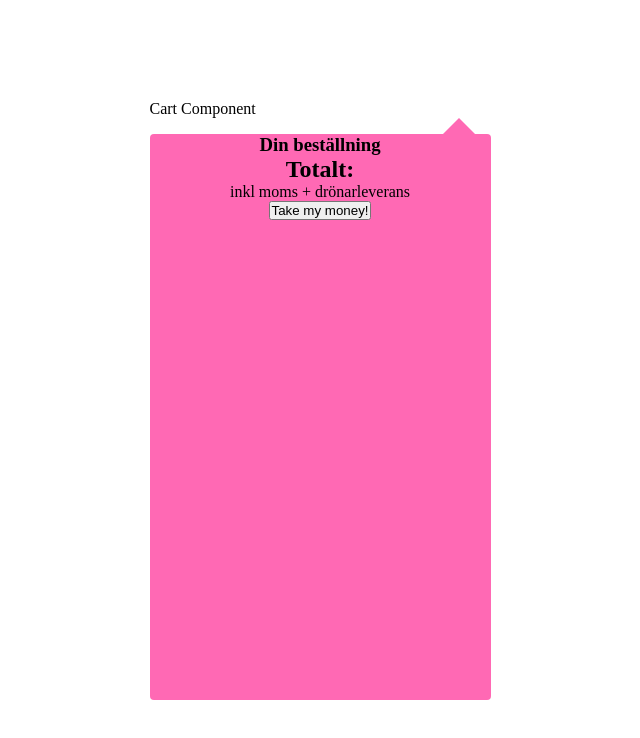
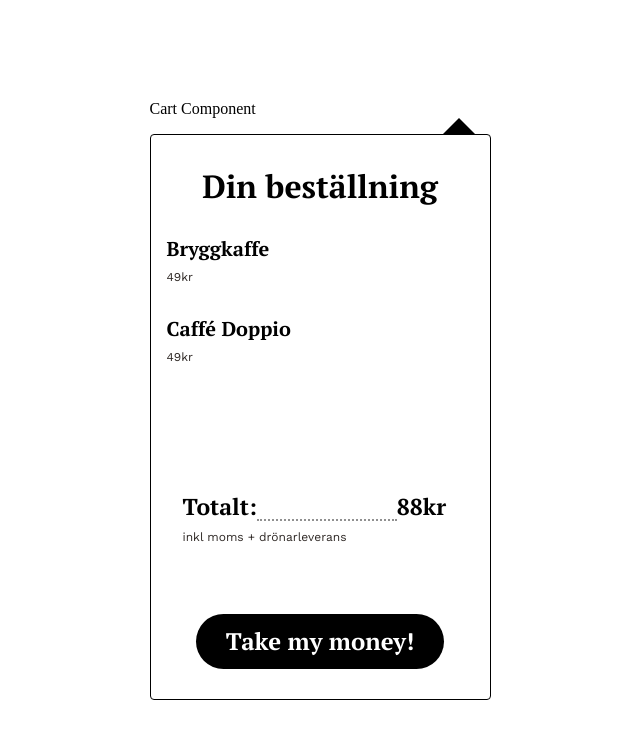
Before and after one commit to nicole-avila/airbean-group-exercise, a React (Vite) app in the folder airbean-gruppovning/: page /cart in a window 1280 px wide. Shown: the top 738 px of the page, without its empty margins (320-960 px from the left). Built offline with nearby package versions, Linux system fonts and the light colour scheme.

Commit message:
cart-component done

```diff
--- a/airbean-gruppovning/src/components/Cart-component/CartComponent.css
+++ b/airbean-gruppovning/src/components/Cart-component/CartComponent.css
@@ -1,18 +1,84 @@
+.cart{
+
+}
+.cart-heading{
+    font-family: PT Serif;
+    font-size: 32px;
+    font-weight: 700;
+    line-height: 38px;
+    letter-spacing: 0em;
+    text-align: center;
+    margin-top:2rem;
+
+}
+.cart-total{
+    font-family: PT Serif;
+    font-size: 23px;
+    font-weight: 700;
+    line-height: 28px;
+    letter-spacing: 0em;
+    text-align: left;
+    margin-bottom:0.5rem;
+    display: flex;
+}
+.cart-products-text{
+    font-family: PT Serif;
+    font-size: 20px;
+    font-weight: 700;
+    line-height: 24px;
+    letter-spacing: 0em;
+    text-align: left;
+    margin-left: 1rem;
+    margin-top:2rem;
+}
+.cart-total-price{
+
+}
+.cart-total-container{
+    display: flex;
+
+}
+.cart-dot{
+    border-bottom: 2px dotted rgba(0, 0, 0, 0.434);
+    width: 140px;
+}
+
+.cart-moms-text{
+    font-family: Work Sans;
+    font-size: 12px;
+    font-weight: 400;
+    line-height: 16px;
+    letter-spacing: 0em;
+    text-align: left;
+    color: #2F2926;
+
+}
 .cart-square{
-    background-color: hotpink;
     width: 341px;
     height: 565.77px;
     border-radius: 4px;
     display: flex;
     flex-direction: column;
-    align-items: center;
+    align-items: space-between;
+    border: 1px solid black;
+}
+.cart-product-price{
+    font-family: Work Sans;
+    font-size: 12px;
+    font-weight: 400;
+    line-height: 16px;
+    letter-spacing: 0em;
+    text-align: left;
+    color: #2F2926;
+    margin-left: 1rem;
+    margin-top:0.5rem;
 }
 .cart-triangle{
     width: 0;
     height: 0;
     border-left: 16px solid transparent;
     border-right: 16px solid transparent;
-    border-bottom: 16px solid hotpink;
+    border-bottom: 16px solid rgb(0, 0, 0);
     margin-right:1rem;
 }
 .cart-triangle-container{
@@ -21,3 +87,14 @@
     align-items: right;
     justify-content: right;
 }
+.button__cart{
+    background-color: black;
+    color: white;
+    width:248px;
+}
+.cart-container-bottom{
+    display: flex;
+    flex-direction: column;
+    padding:2rem;
+    margin-top:6rem;
+}
--- a/airbean-gruppovning/src/components/Cart-component/CartComponent.jsx
+++ b/airbean-gruppovning/src/components/Cart-component/CartComponent.jsx
@@ -3,16 +3,25 @@ import './CartComponent.css';
 function CartComponent(){
 
     return(
-        <section>Cart Component
+        <section className='cart'>Cart Component
             <aside className='cart-triangle-container'>
                 <div className='cart-triangle'></div>
             </aside>
             <article className='cart-square'>
-                <h1>Din beställning</h1>
-
-                <h2>Totalt:</h2>
-                <p>inkl moms + drönarleverans</p>
-                <button>Take my money!</button>
+                <h1 className='cart-heading'>Din beställning</h1>
+            <aside className='cart-products'>
+                <h1 className='cart-products-text'>Bryggkaffe</h1>
+                <p className='cart-product-price'>49kr</p>
+                <h1 className='cart-products-text'>Caffé Doppio</h1>
+                <p className='cart-product-price'>49kr</p>
+                </aside>
+                <article className='cart-container-bottom'>
+                    <aside className='cart-total-container'>
+                        <h2 className='cart-total'>Totalt:<p className='cart-dot'></p><span className='cart-total-price'>88kr</span></h2>
+                    </aside>
+                    <p className='cart-moms-text'>inkl moms + drönarleverans</p>
+                    <button className='button button__cart'>Take my money!</button>
+                </article>
             </article>
         </section>
     )
```
